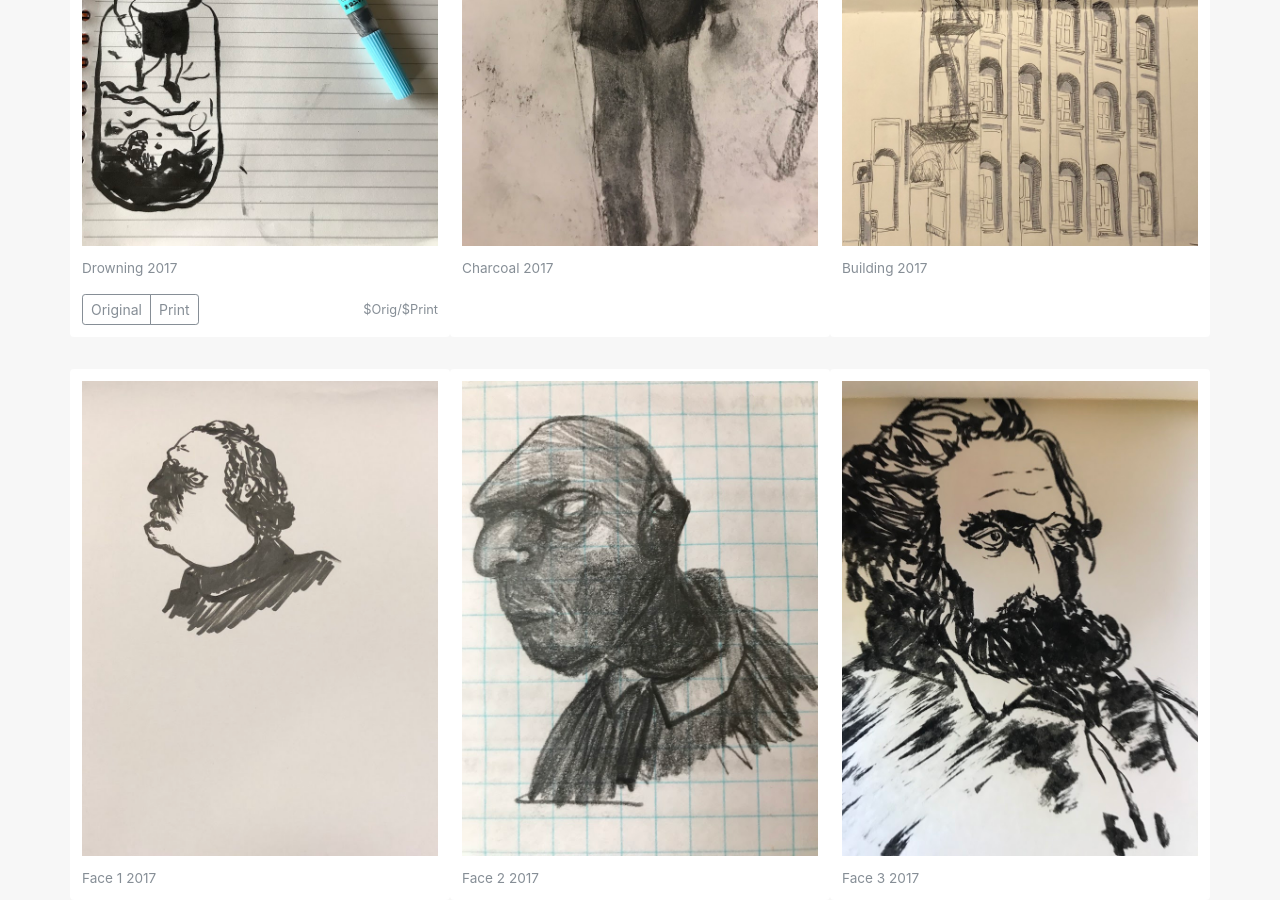
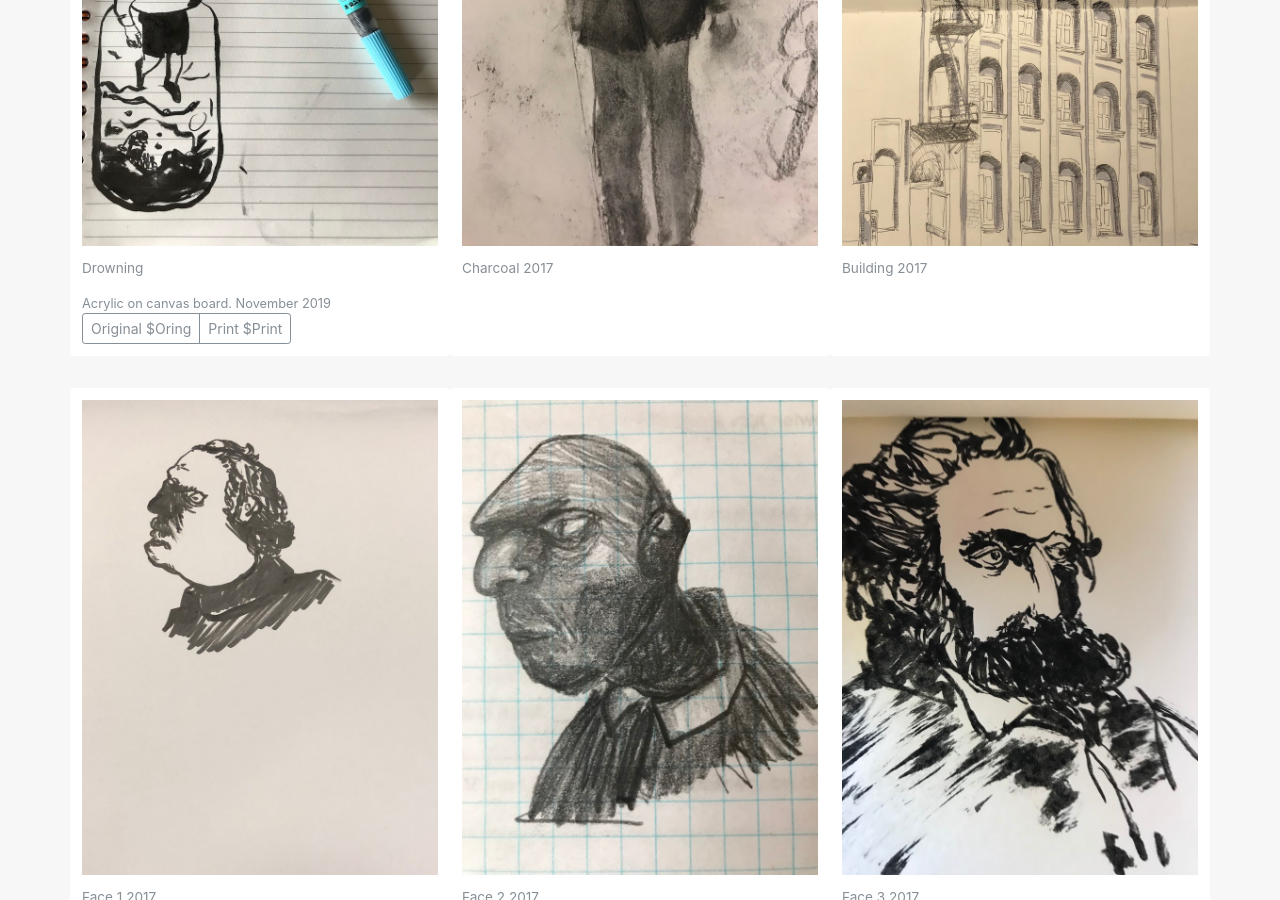
Before and after one commit to rohansmehta/rohansmehta.github.io, a Jekyll site: the page art/index.html, which Jekyll copies as it is, in a window 1280 px wide and 900 px high, scrolled down 623 px. Built offline with Jekyll 4.4.1, drawn with Linux system fonts in a browser that asks for light colours; nearby versions of some CDN libraries.

Commit message:
more playing around with button format

```diff
--- a/art/index.html
+++ b/art/index.html
@@ -62,13 +62,13 @@
             <div class="card">
               <img src="images/lucas-amunategui-drowning.JPG" alt="image 2017" style="width:100%"
                    data-toggle="modal" data-target="#myModal">
-              <p class="card-text">Drowning 2017</p>
+              <p class="card-text">Drowning </p>
               <div class="d-flex justify-content-between align-items-center">
+                </div>
+                <small class="text-muted">Acrylic on canvas board. November 2019</small>
                 <div class="btn-group">
-                  <button type="button" class="btn btn-sm btn-outline-secondary">Original</button>
-                  <button type="button" class="btn btn-sm btn-outline-secondary">Print</button>
-                </div>
-                <small class="text-muted">$Orig/$Print</small>
+                  <button type="button" class="btn btn-sm btn-outline-secondary">Original $Oring</button>
+                  <button type="button" class="btn btn-sm btn-outline-secondary">Print $Print</button>
               </div>
             </div>
             <div class="card">
```
